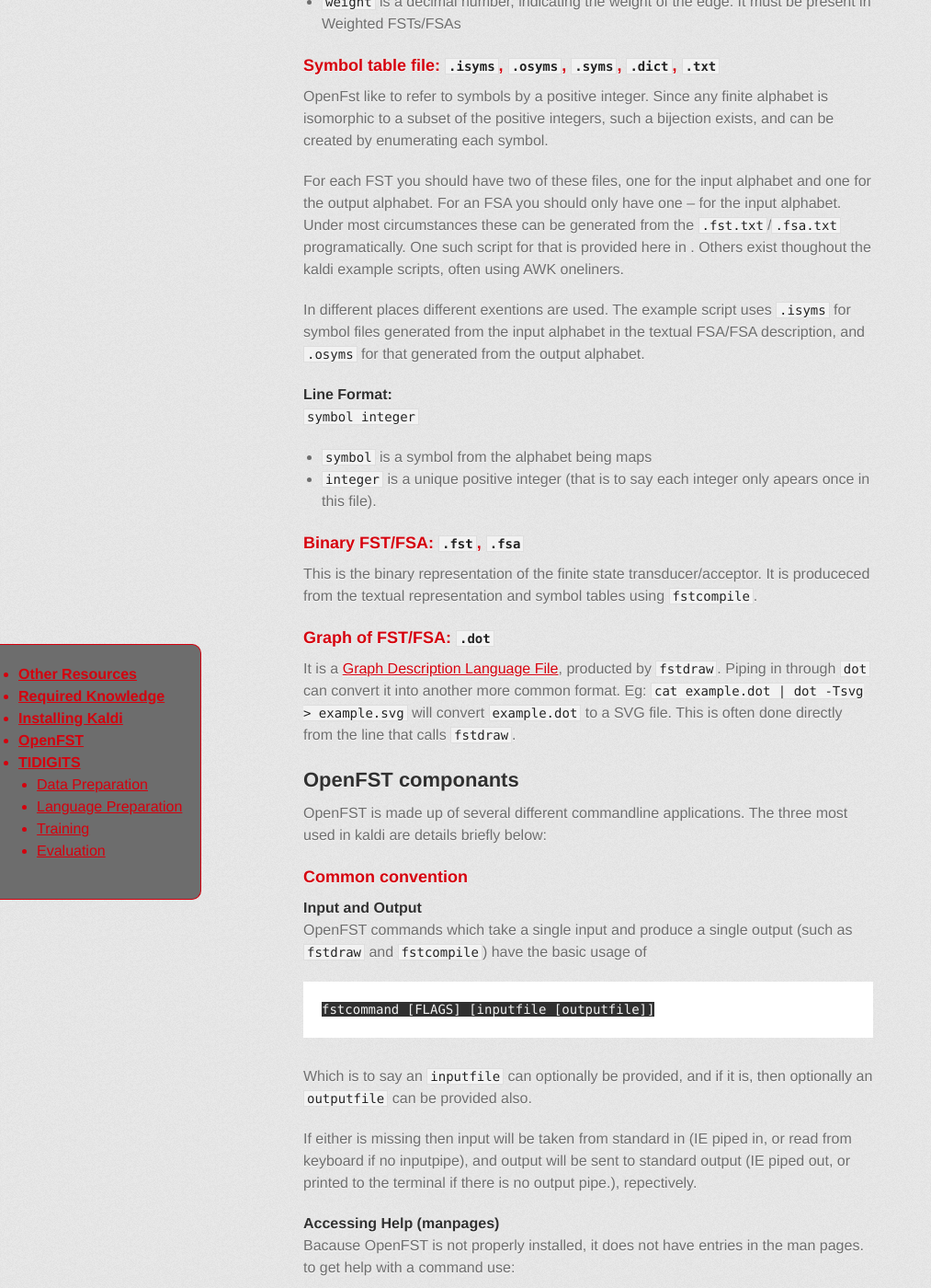
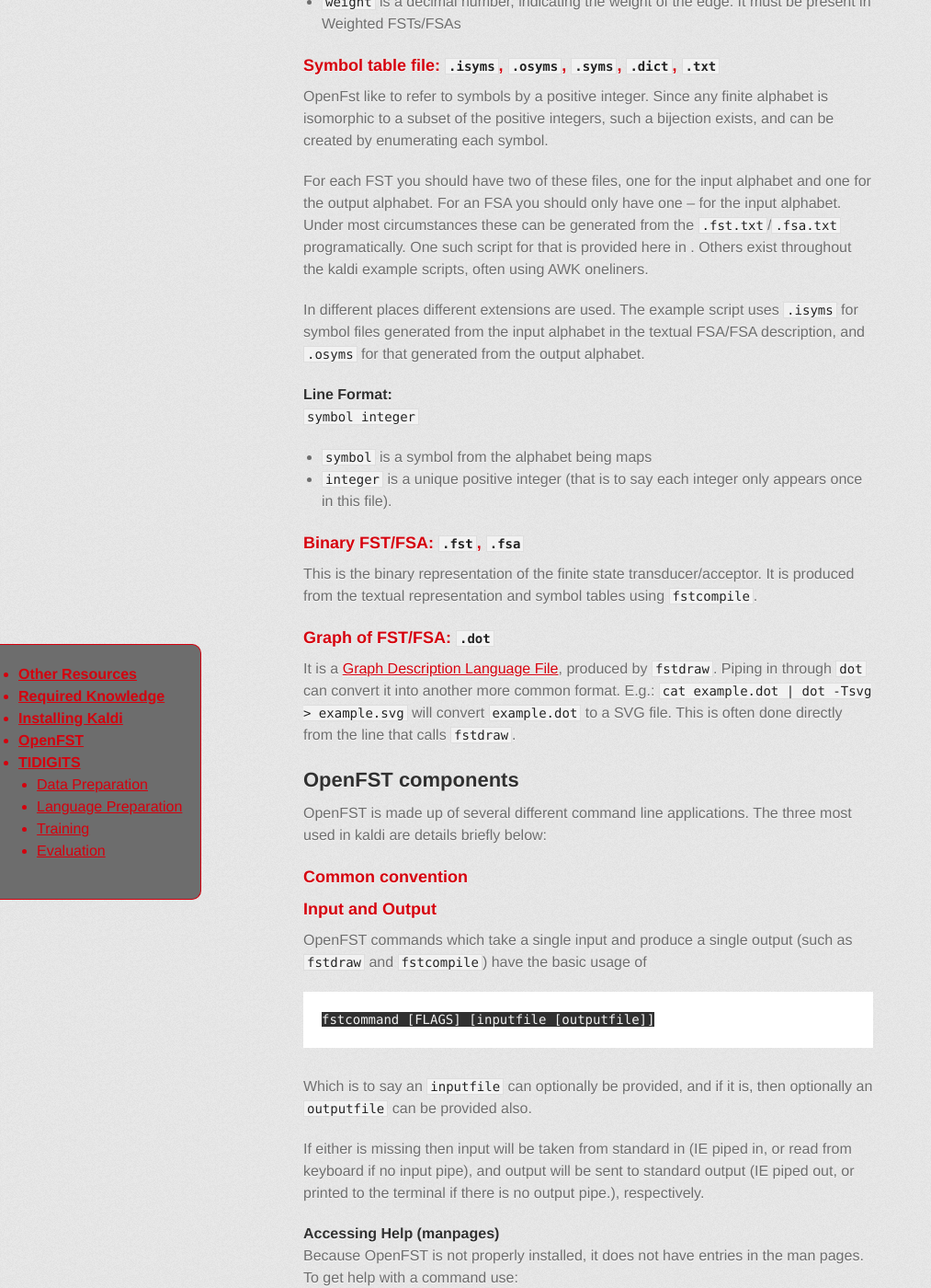
Before and after one commit to oxinabox/Kaldi-Notes, a Jekyll site: the page built from fst-example/index.md, in a window 1280 px wide and 1400 px high, scrolled down 3004 px. Shown: the whole window at 92% size, without its empty margins (0-1013 px from the left). Built offline with Jekyll 4.4.1, drawn with Linux system fonts in a browser that asks for light colours; some web fonts are replaced; Markdown is read by kramdown in place of the engine named in the settings; some of the changed text lies outside the part shown.

Commit message:
=Spell checking

````diff
--- a/fst-example/index.md
+++ b/fst-example/index.md
@@ -97,9 +97,9 @@
 Since any finite alphabet is isomorphic to a subset of the positive integers,
 such a bijection exists, and can be created by enumerating each symbol.
 
-For each FST you should have two of these files, one for the input alphabet and one for the output alphabet. For an FSA you should only have one -- for the input alphabet. Under most circumstances these can be generated from the `.fst.txt`/`.fsa.txt` programatically. One such script for that is provided here in [](./makeSymbols.py). Others exist thoughout the kaldi example scripts, often using AWK oneliners.
+For each FST you should have two of these files, one for the input alphabet and one for the output alphabet. For an FSA you should only have one -- for the input alphabet. Under most circumstances these can be generated from the `.fst.txt`/`.fsa.txt` programatically. One such script for that is provided here in [](./makeSymbols.py). Others exist throughout the kaldi example scripts, often using AWK oneliners.
 
-In different places different exentions are used.
+In different places different extensions are used.
 The example [](./compileAndDraw.sh) script uses `.isyms` for symbol files generated from the input alphabet in the textual FSA/FSA description, and `.osyms` for that generated from the output alphabet.
 
 
@@ -107,28 +107,28 @@
 `symbol integer`
 
  - `symbol` is a symbol from the alphabet being maps
- - `integer` is a unique positive integer (that is to say each integer only apears once in this file).
+ - `integer` is a unique positive integer (that is to say each integer only appears once in this file).
 
 ### Binary FST/FSA: `.fst`, `.fsa`
 This is the binary representation of the finite state transducer/acceptor.
-It is produceced from the textual representation and symbol tables using
+It is produced from the textual representation and symbol tables using
 `fstcompile`.
 
 ### Graph of FST/FSA: `.dot`
-It is a [Graph Description Language File](http://en.wikipedia.org/wiki/DOT_%28graph_description_language%29), producted by `fstdraw`.
+It is a [Graph Description Language File](http://en.wikipedia.org/wiki/DOT_%28graph_description_language%29), produced by `fstdraw`.
 Piping in through `dot` can convert it into another more common format.
-Eg: `cat example.dot | dot -Tsvg > example.svg` will convert `example.dot` to a SVG file.
+E.g.: `cat example.dot | dot -Tsvg > example.svg` will convert `example.dot` to a SVG file.
 This is often done directly from the line that calls `fstdraw`.
 
-##OpenFST componants
-OpenFST is made up of several different commandline applications.
+##OpenFST components
+OpenFST is made up of several different command line applications.
 The three most used in kaldi are details briefly below:
 
 
 
 ###Common convention
 
-####Input and Output
+###Input and Output
 OpenFST commands which take a single input and produce a single output
 (such as `fstdraw` and `fstcompile`)
 have the basic usage of
@@ -140,13 +140,13 @@
 Which is to say an `inputfile` can optionally be provided,
 and if it is, then optionally an `outputfile` can be provided also.
 
-If either is missing then input will be taken from standard in (IE piped in, or read from keyboard if no inputpipe),
-and output will be sent to standard output (IE piped out, or printed to the terminal if there is no output pipe.), repectively.
+If either is missing then input will be taken from standard in (IE piped in, or read from keyboard if no input pipe),
+and output will be sent to standard output (IE piped out, or printed to the terminal if there is no output pipe.), respectively.
 
 
 ####Accessing Help (manpages)
-Bacause OpenFST is not properly installed, it does not have entries in the man pages.
-to get help with a command use:
+Because OpenFST is not properly installed, it does not have entries in the man pages.
+To get help with a command use:
 
 ```
 fstcommand --help | less
````
Also changed, not shown: other parts of fst-example/index.md (+13 -13 lines).
